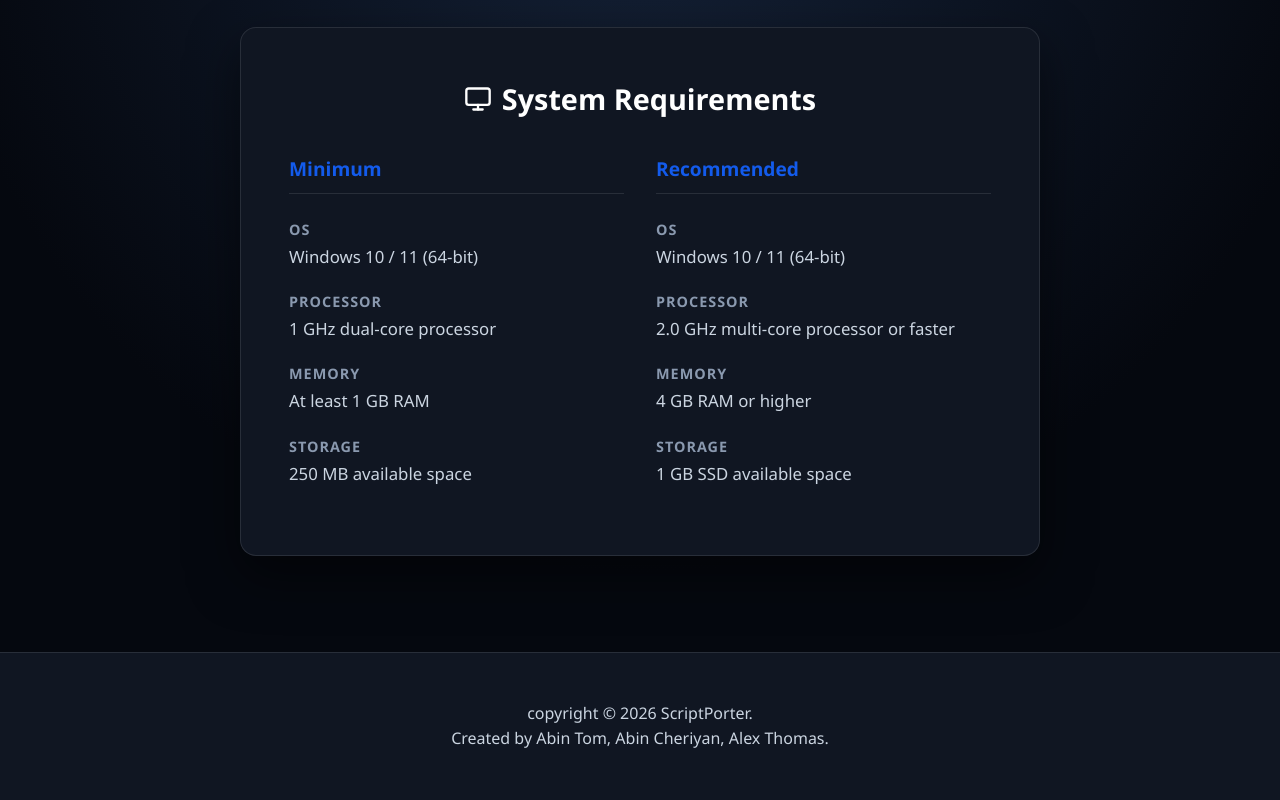
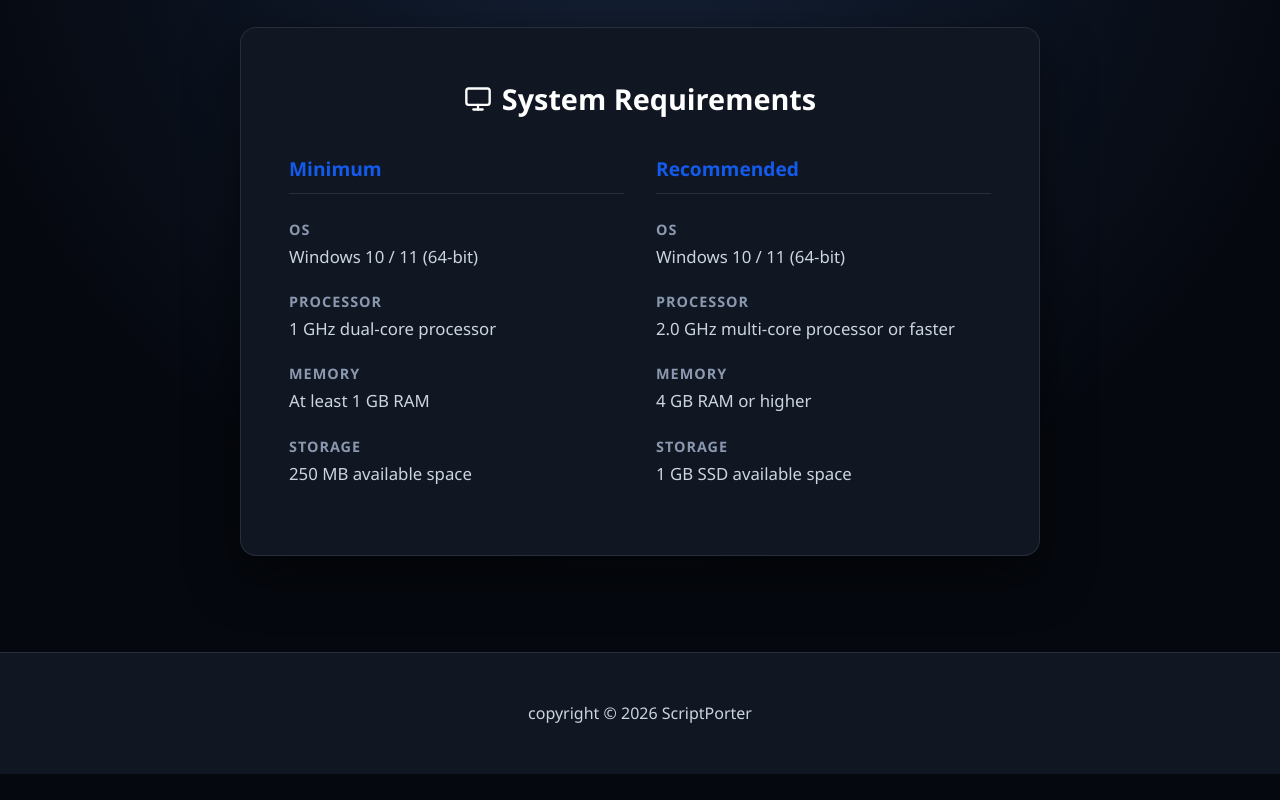
Before and after one commit to ScriptPorter/website, a plain HTML site: page download.html in a window 1280 px wide. Shown: the part 481-1281 px from the top of the page. After the commit the page ends 1255 px from the top, so only its background shows below. Drawn offline with Linux system fonts and the light colour scheme.

Commit message:
Update download 2.html

```diff
--- a/download.html
+++ b/download.html
@@ -34,7 +34,7 @@
             min-height: 100vh;
         }
 
-        /* Glassmorphism Header */
+
         header {
             position: fixed;
             top: 0;
@@ -87,7 +87,7 @@
             position: relative;
         }
 
-        /* Download Hero Section */
+
         .download-header {
             text-align: center;
             margin-bottom: 4rem;
@@ -120,7 +120,7 @@
             margin-bottom: 1.5rem;
         }
 
-        /* Big Download Button */
+
         .btn-massive {
             display: inline-flex;
             align-items: center;
@@ -157,7 +157,7 @@
             100% { box-shadow: 0 0 0 0 rgba(255, 255, 255, 0); }
         }
 
-        /* System Requirements Card */
+
         .sys-req-card {
             background: var(--bg-surface);
             border: 1px solid rgba(255, 255, 255, 0.1);
@@ -214,7 +214,7 @@
             font-size: 1.05rem;
         }
 
-        /* Footer */
+
         footer {
             text-align: center;
             padding: 3rem 2rem;
@@ -321,7 +321,7 @@
     </main>
 
     <footer>
-        <p>copyright &copy; 2026 ScriptPorter.<br>Created by Abin Tom, Abin Cheriyan, Alex Thomas.</p>
+        <p>copyright &copy; 2026 ScriptPorter
     </footer>
 
 </body>
```
